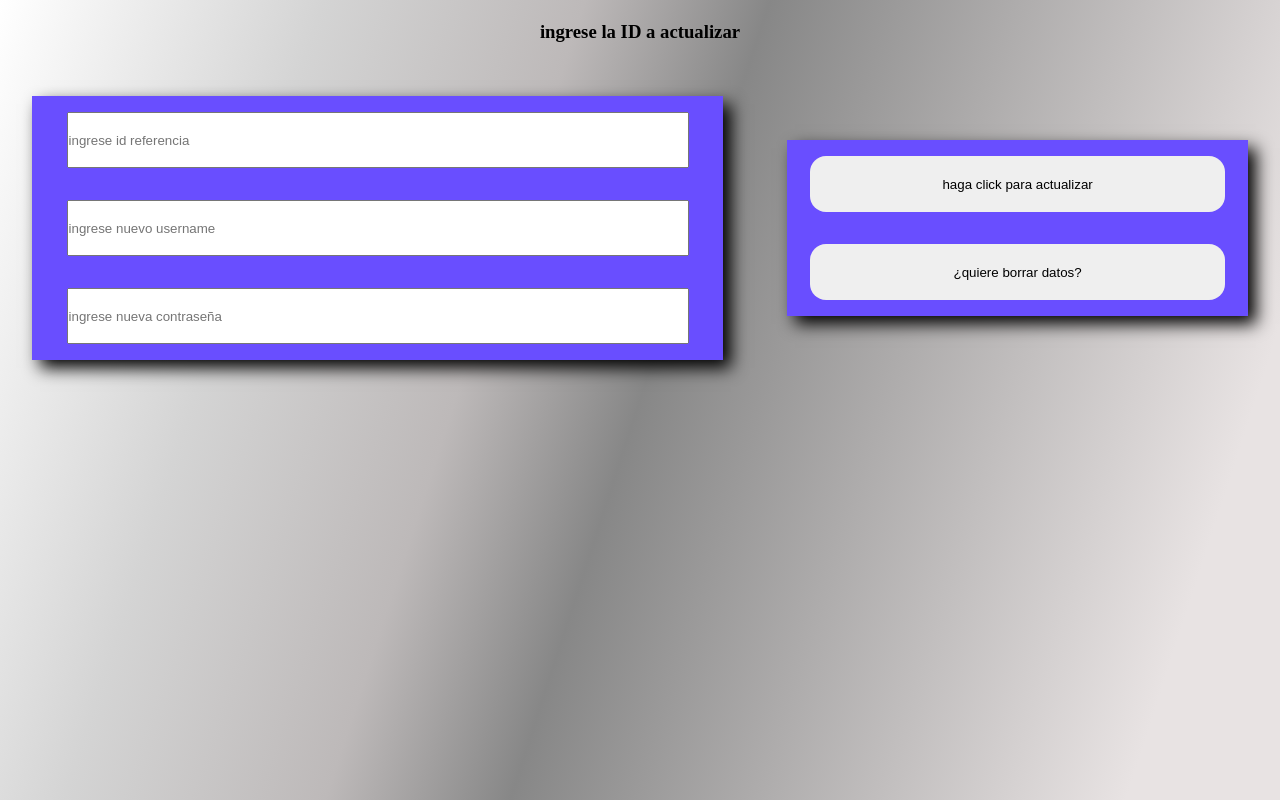
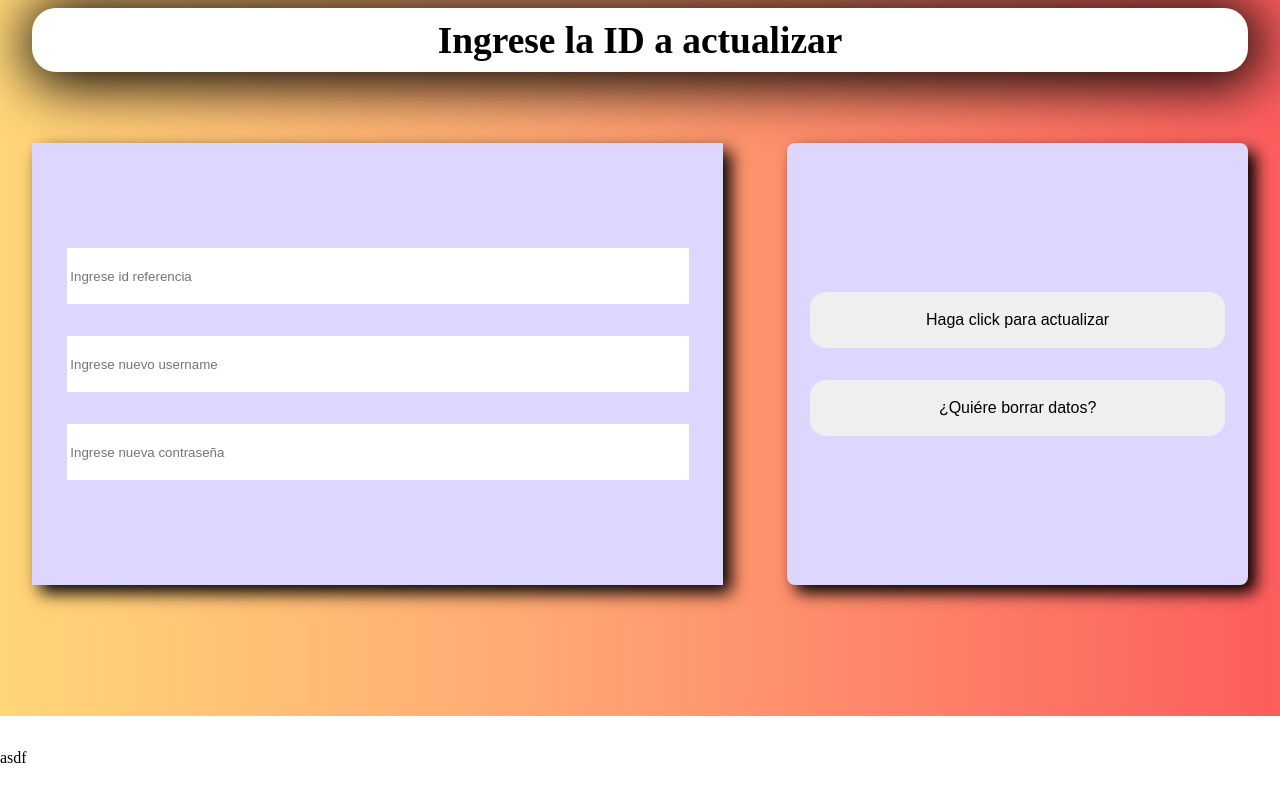
Before and after one commit to Windtheking/flaskapp, a Flask app: page /recibir/actualizar_y_borrar in a window 1280 px wide. Run offline with Flask 3, Linux system fonts and the light colour scheme.

Commit message:
cambios pero en usb

```diff
--- a/static/css/actua.css
+++ b/static/css/actua.css
@@ -1,25 +1,45 @@
 *{
     padding: 0%;
     margin: 0%;
-    box-sizing: border-box;
+    box-sizing:border-box;
     /* display: flex; */
 }
 
 
-body{
-    background: #e8e3e3;
-    background: linear-gradient(288deg, rgba(232, 227, 227, 1) 10%, rgba(135, 135, 135, 1) 50%, rgba(189, 185, 185, 1) 62%, rgba(212, 212, 212, 1) 79%, rgba(255, 255, 255, 1) 100%, rgba(255, 255, 255, 1) 100%);
-    background-repeat: no-repeat;
-    height: 100vh;
+
+
+
+/* header */
+
+header{
+
+    height: 10vh;
+    justify-items: center;
+}
+
+.tituloh3{
+    margin-top: 1vh;
+    background-color: white;
+    justify-items: center;
+    align-content: center;
+    width: 95%;
+    height: 8vh;
+    font-size: 4vh;
+    box-shadow: 0.5vh 0.5vh 7vh 1vh;
+    border-radius: 3vh;
 }
 
 
-.tituloh3{
-    justify-items: center;
-    align-content: center;
-    width: 100%;
-    height: 8vh;
+/* body */
+body{
+    background: #ffd678;
+    background: linear-gradient(90deg, rgba(255, 214, 120, 1) 0%, rgba(255, 166, 115, 1) 44%, rgba(252, 93, 93, 1) 100%);
+    background-repeat: repeat;
+    height:100%;
 }
+
+
+
 
 /* .formulario{
     width: 100%;
@@ -33,6 +53,7 @@ body{
     align-items: center;
     justify-content: center;
     align-self: center;
+    height: 69vh;
 }
 
 .inputs{
@@ -42,9 +63,9 @@ body{
     align-items: center;
     align-self: center;
     width: 60%;
-    height: 100%;
+    height: 80%;
     margin: 4vh;
-    background-color: #694eff;
+    background-color: #ddd7ff;
     box-shadow: 1vh 1vh 2vh;
 }
 
@@ -55,6 +76,11 @@ body{
     width: 90%;
     justify-content: center;
     align-items: center;
+    border: transparent;
+}
+
+.input1:hover{
+    background-color: rgb(198, 198, 198);
 }
 
 .input2{
@@ -64,6 +90,11 @@ body{
     width: 90%;
     justify-content: center;
     align-items: center;
+    border: transparent;
+}
+
+.input2:hover{
+    background-color: rgb(198, 198, 198);
 }
 
 .input3{
@@ -73,6 +104,11 @@ body{
     width: 90%;
     justify-content: center;
     align-items: center;
+    border: transparent;
+}
+
+.input3:hover{
+    background-color: rgb(198, 198, 198);
 }
 
 .buttons{
@@ -83,10 +119,11 @@ body{
     align-items: center;
     align-self: center;
     width: 40%;
-    height: 100%;
+    height: 80%;
     margin: 4vh;
-    background-color: #694eff;
+    background-color: #ddd7ff;
     box-shadow: 1vh 1vh 2vh;
+    border-radius: 1vh;
 }
 
 .buton1{
@@ -98,6 +135,7 @@ body{
     align-items: center;
     border: transparent;
     border-radius:2vh ;
+    font-size: 2vh;
 }
 
 .buton2{
@@ -109,12 +147,32 @@ body{
     align-items: center;
     border: transparent;
     border-radius:2vh ;
+    font-size: 2vh;
 }
 
 .buton1:hover{
     background-color: rgb(255, 148, 255) ;
+    font-size: 3vh;
 }
 
 .buton2:hover{
     background-color: rgb(255, 148, 255);
+    font-size: 3vh;
 }
+
+/* footer */
+
+footer{
+    height: 15vh;
+    justify-items: center;
+    align-content: center;
+}
+
+.elfooter{
+    background-color: rgb(255, 255, 255);
+    justify-items: center;
+    align-content: center;
+    margin-top: 9.5vh;
+    width: 100%;
+    height: 70%;
+}
--- a/static/css/estilosapp.css
+++ b/static/css/estilosapp.css
@@ -10,9 +10,9 @@ body{
     background: #ff7373;
     background: linear-gradient(
                                 352deg, rgb(255, 255, 255)
-                                18%,    rgba(255, 148, 230, 1) 56%,
-                                     rgba(255, 0, 195, 1)
-                                80%, rgba(248, 10, 216, 1) 100%);
+                                18%,    rgb(255, 119, 223) 56%,
+                                     rgb(255, 174, 236)
+                                80%, rgb(255, 122, 237) 100%);
     background-repeat: no-repeat;
     background-size:contain;
 }
--- a/templates/actualizardatos.html
+++ b/templates/actualizardatos.html
@@ -7,20 +7,26 @@
     <title>Document</title>
 </head>
 <body>
-    <div class="tituloh3"><h3>ingrese la ID a actualizar</h3></div>
+    <header>
+        <div class="tituloh3"><h3>Ingrese la ID a actualizar</h3></div>
+    </header>
+
     <form class="formulario" action="/pagina_principal" method="POST">
         <div class="cont_form">
             <div class="inputs">
-                <input class="input1" type="text" name="identificacion" placeholder="ingrese id referencia">
-                <input class="input2" type="text" name="nombre" placeholder="ingrese nuevo username">
-                <input class="input3" type="text" name="contrasen" placeholder="ingrese nueva contraseña" >
+                <input class="input1" type="text" name="identificacion" placeholder=" Ingrese id referencia">
+                <input class="input2" type="text" name="nombre" placeholder=" Ingrese nuevo username">
+                <input class="input3" type="text" name="contrasen" placeholder=" Ingrese nueva contraseña" >
             </div>
             <div class="buttons">
-                <button class="buton1" type= "submit" name="action" value="update">haga click para actualizar</button>
-                <button class="buton2" type= "submit" name="action" value="delete">¿quiere borrar datos?
+                <button class="buton1" type= "submit" name="action" value="update">Haga click para actualizar</button>
+                <button class="buton2" type= "submit" name="action" value="delete">¿Quiére borrar datos?
             </div>
         </div>
     </form>
 
 </body>
+<footer>
+    <div class="elfooter">asdf</div>
+</footer>
 </html>
```
Also changed, not shown: .virtual/pyvenv.cfg (added), 9 other files.
